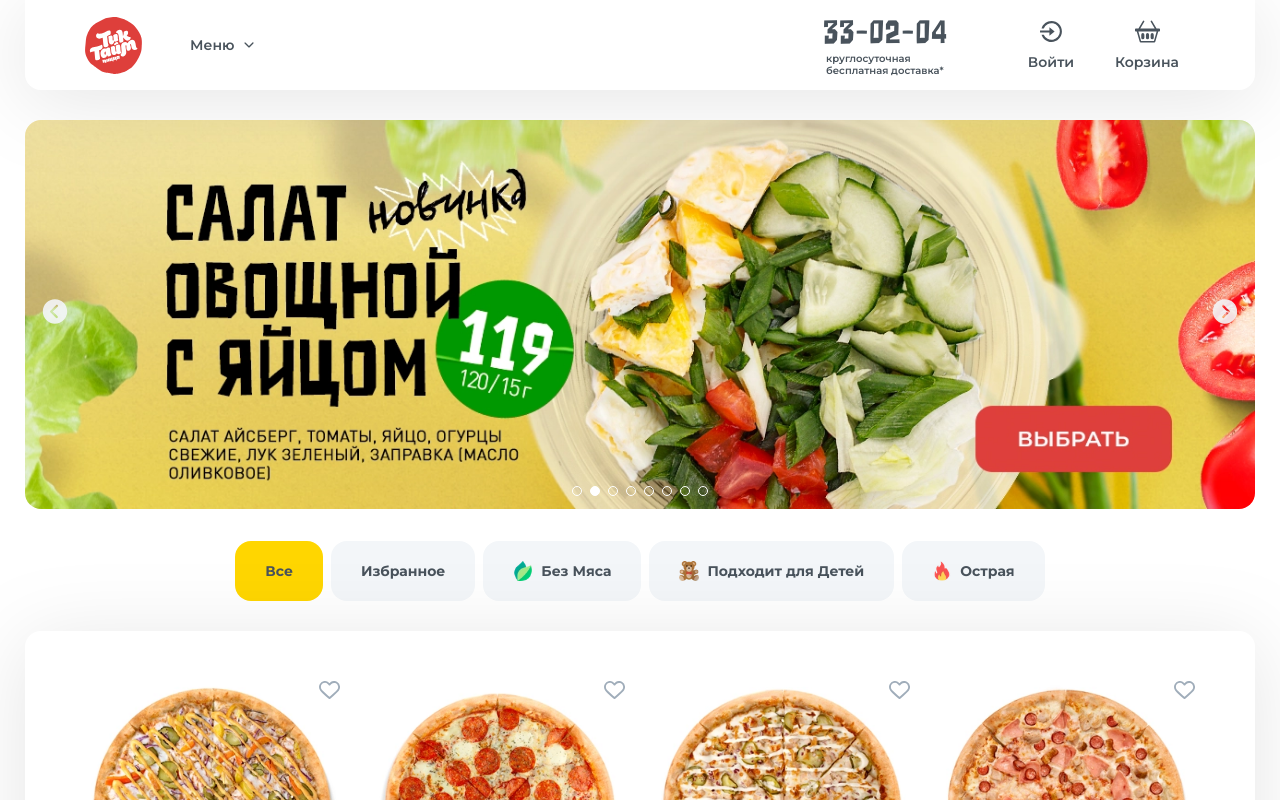
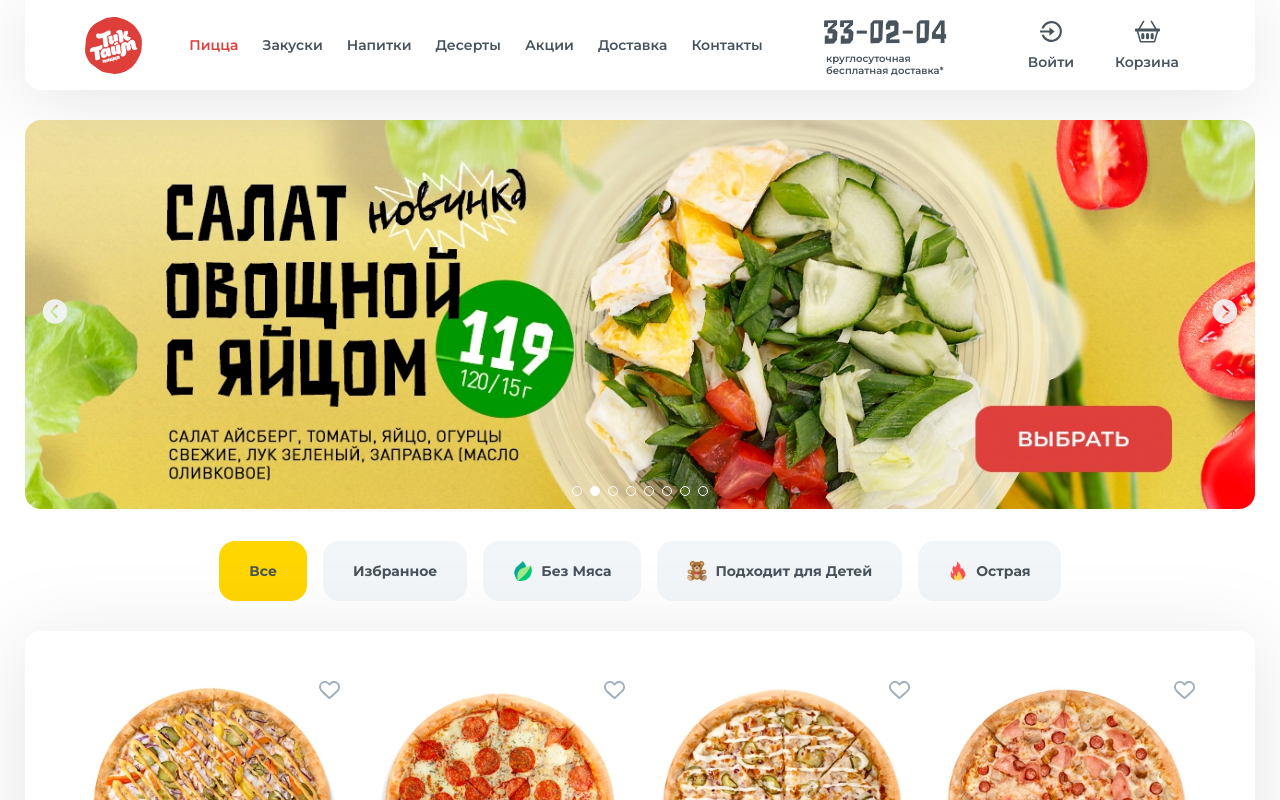
Before and after one commit to stpkkk/tick-time-pizza, a Next.js app: page / in a window 1280 px wide. Shown: the top 800 px of the page. Built offline with nearby package versions, Linux system fonts and the light colour scheme.

Commit message:
Menu adaptive styles

```diff
--- a/components/menu/Menu.tsx
+++ b/components/menu/Menu.tsx
@@ -51,7 +51,7 @@ const Menu: React.FC = () => {
       <Categories />
       <div className='py-[50px] px-[60px] bg-white rounded-2xl drop-shadow-custom sm:drop-shadow-none sm:p-0'>
         {productsToShow.length > 0 ? (
-          <ul className='grid grid-cols-4 sm:grid-cols-1 justify-items-center items-start gap-y-[50px] gap-x-[30px] sm:gap-y-5'>
+          <ul className='grid smMin:grid-cols-2 mdMin:grid-cols-3 lgMin:grid-cols-4 justify-items-center items-start gap-y-[50px] gap-x-[30px] sm:gap-y-5'>
             {productsToShow.map((product: IProduct) => (
               <ProductItem key={product.id} product={product} />
             ))}
--- a/tailwind.config.js
+++ b/tailwind.config.js
@@ -23,7 +23,11 @@ module.exports = {
       },
       screens: {
         sm: { max: '768px' },
-        md: { max: '1280px' },
+        md: { max: '1024px' },
+        lg: { max: '1280px' },
+        smMin: '768px',
+        mdMin: '1024px',
+        lgMin: '1280px',
       },
       fontFamily: {
         zheldor: ['ALS-Zheldor', 'sans-serif'],
```
